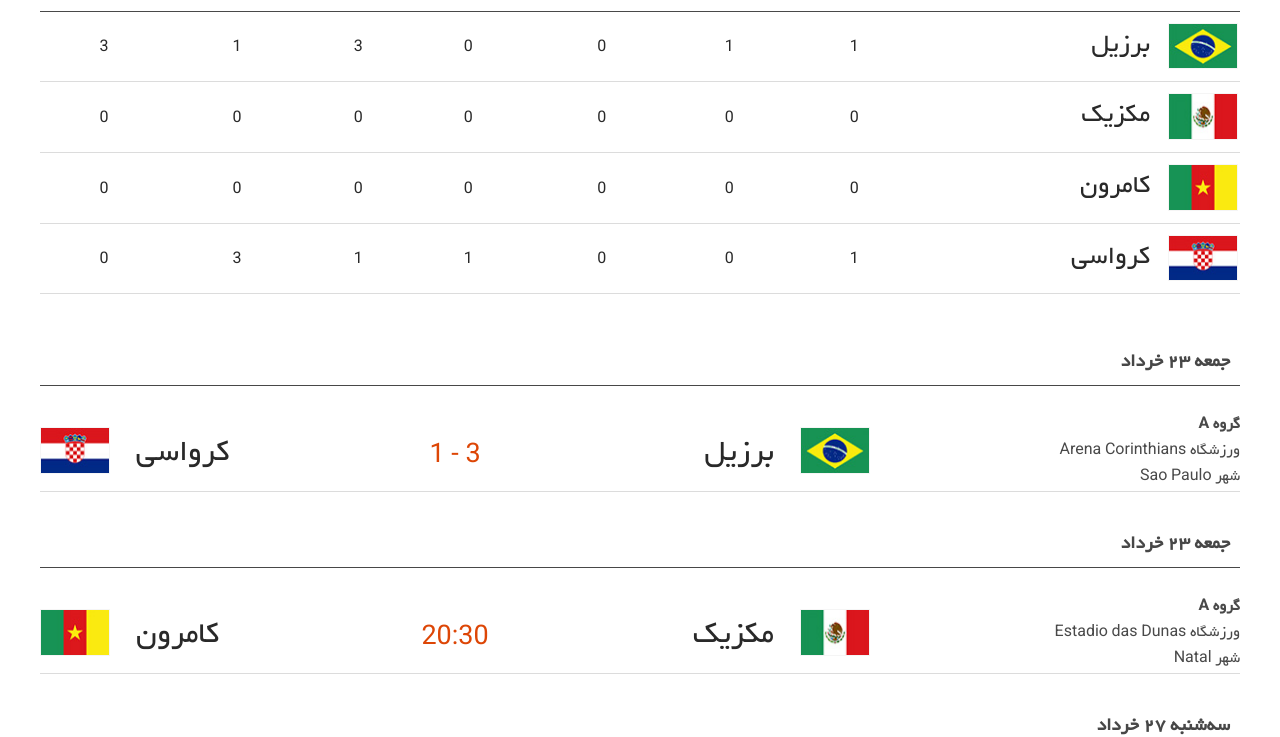
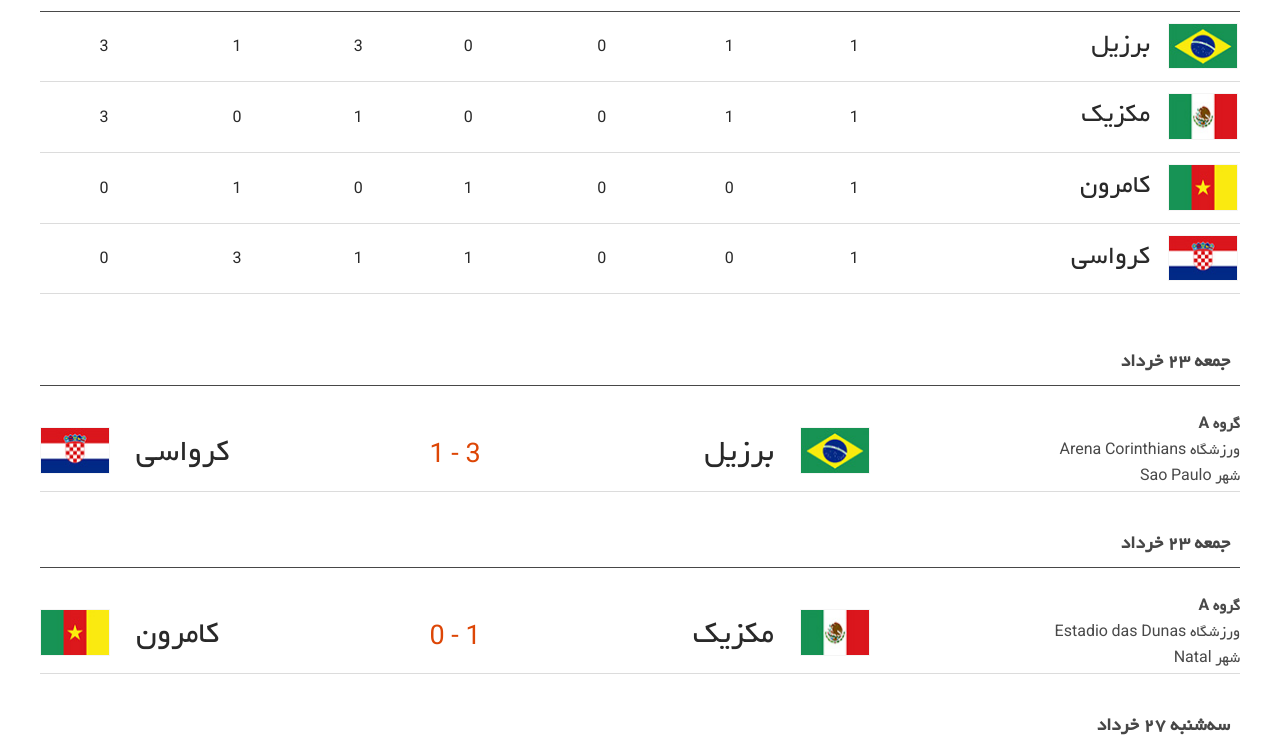
Before and after one commit to HosseinKarami/fifawc, a Jekyll site: the page built from groups/A/index.html, in a window 1280 px wide. Shown: the part 409-1146 px from the top of the page. Built offline with Jekyll 4.4.1, drawn with Linux system fonts in a browser that asks for light colours; comment, search, counter and statistics services are not loaded.

Commit message:
Mex Vs Cmr

```diff
--- a/_data/groups.yml
+++ b/_data/groups.yml
@@ -11,21 +11,21 @@
     points: "3"
   - team: مکزیک
     flag: assets/img/flags/mex.png
-    played: "0"
+    played: "1"
+    won: "1"
+    draw: "0"
+    lost: "0"
+    GF: "1"
+    GA: "0"
+    points: "3"
+  - team: کامرون
+    flag: assets/img/flags/cmr.png
+    played: "1"
     won: "0"
     draw: "0"
-    lost: "0"
+    lost: "1"
     GF: "0"
-    GA: "0"
-    points: "0"
-  - team: کامرون
-    flag: assets/img/flags/cmr.png
-    played: "0"
-    won: "0"
-    draw: "0"
-    lost: "0"
-    GF: "0"
-    GA: "0"
+    GA: "1"
     points: "0"
   - team: کرواسی
     flag: assets/img/flags/cro.png
```
Also changed, not shown: _data/matches.yml (+4 -4 lines).
